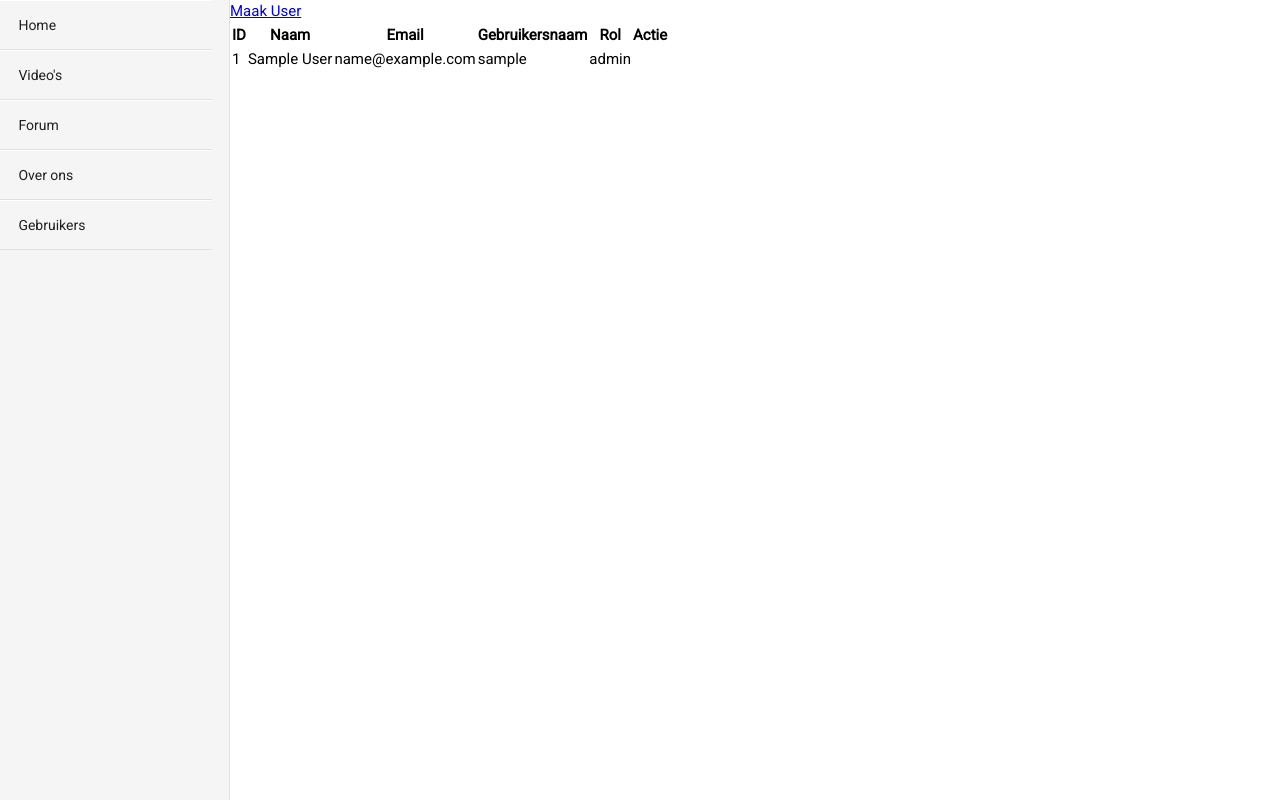
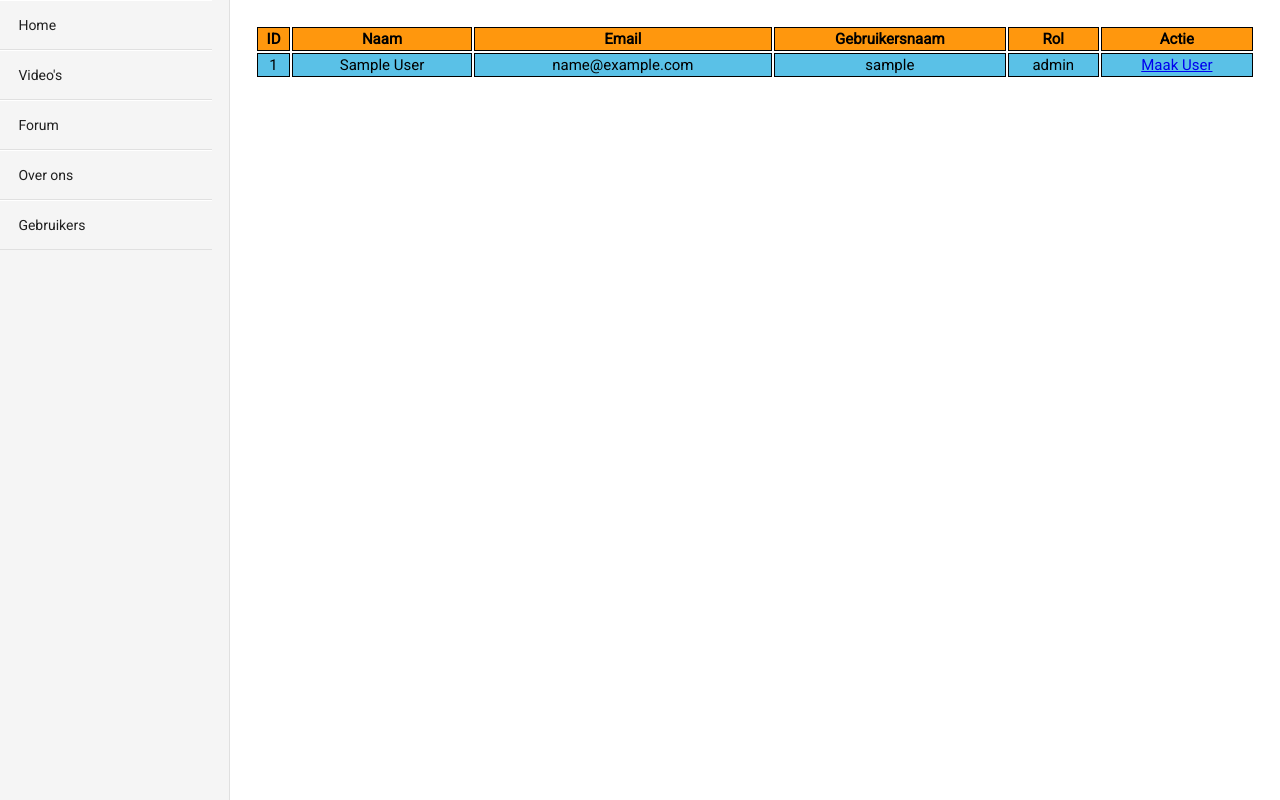
Before and after one commit to aaron5670/aarjocar-bv, a PHP site: page /beheerpaneel/gebruikers.php in a window 1280 px wide. Run offline with PHP 8.4, Linux system fonts and the light colour scheme; the visitor is signed in with stand-in values (Sample User, id 1); tables that the repository leaves empty or names only in its code hold one stand-in row (values such as "Sample post"); some libraries are stand-ins or nearby versions.

Commit message:
Gehruikers beheerpaneel gefixt

```diff
--- a/beheerpaneel/css/style.css
+++ b/beheerpaneel/css/style.css
@@ -141,3 +141,22 @@ html, body {
     margin: 8px 0;
     height: 150px;
 }
+.gebruiker-tabel{
+    padding: 25px;
+    position: relative;
+    float: left;
+    width: calc(100% - 230px);
+}
+.gebruiker-tabel table{
+    width: 100%;
+    text-align: center;
+}
+.gebruiker-tabel th{
+    background-color: #ff970d;
+    border: black solid 1px;
+    color: black;
+}
+.gebruiker-tabel td{
+    background-color: #5ac1e7;
+    border: black solid 1px;
+}
--- a/beheerpaneel/gebruikers.php
+++ b/beheerpaneel/gebruikers.php
@@ -15,8 +15,9 @@ include 'beheer_config/config.php';
 <body>
 <?php include 'menu/menu.php' ?>
 <?php
-$row = $pdo->query( "SELECT * FROM users" );
+$row = $pdo->query("SELECT * FROM users");
 ?>
+<div class="gebruiker-tabel">
     <table>
         <tr>
             <th>ID</th>
@@ -27,7 +28,7 @@ $row = $pdo->query( "SELECT * FROM users" );
             <th>Actie</th>
         </tr>
         <?php
-	while ( $value = ( $row->fetch() ) ) {
+        while ($value = ($row->fetch())) {
             ?>
             <tr>
                 <td><?= $value['id']; ?></td>
@@ -35,17 +36,18 @@ $row = $pdo->query( "SELECT * FROM users" );
                 <td><?= $value['email']; ?></td>
                 <td><?= $value['username']; ?></td>
                 <td><?= $value['user_role']; ?></td>
-			<?php
-			if ( $value['user_role'] == 'admin' ) {
+                <td><?php
+                    if ($value['user_role'] == 'admin') {
                         echo '<a href="beheer_config/changerole.php?makeUser">Maak User</a>';
                     } else {
                         echo '<a href="beheer_config/changerole.php?makeAdmin">Maak Admin</a>';
                     }
-			?>
+                    ?></td>
             </tr>
             <?php
         }
         ?>
     </table>
+</div>
 </body>
 </html>
```
Also changed, not shown: config/connect.php (+5 -5 lines). Lines whose indentation alone changed are shown as unchanged.
